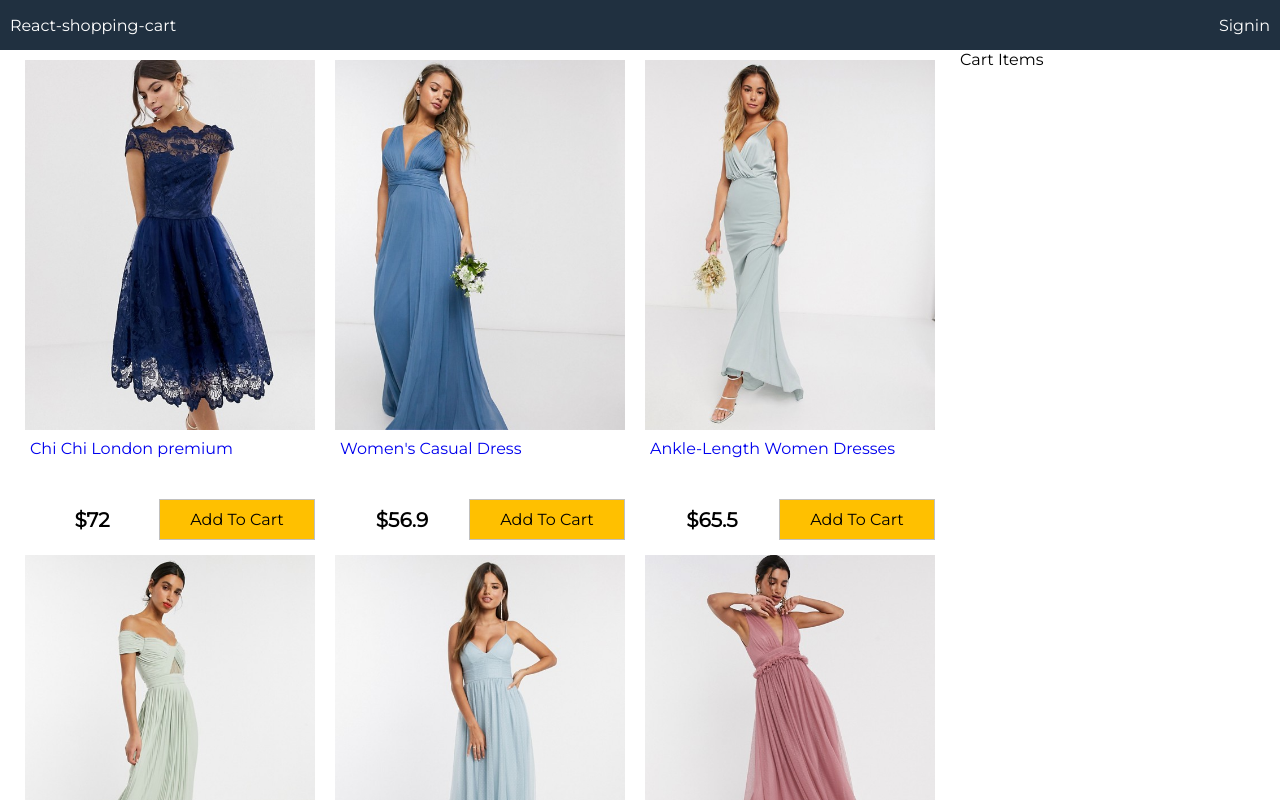
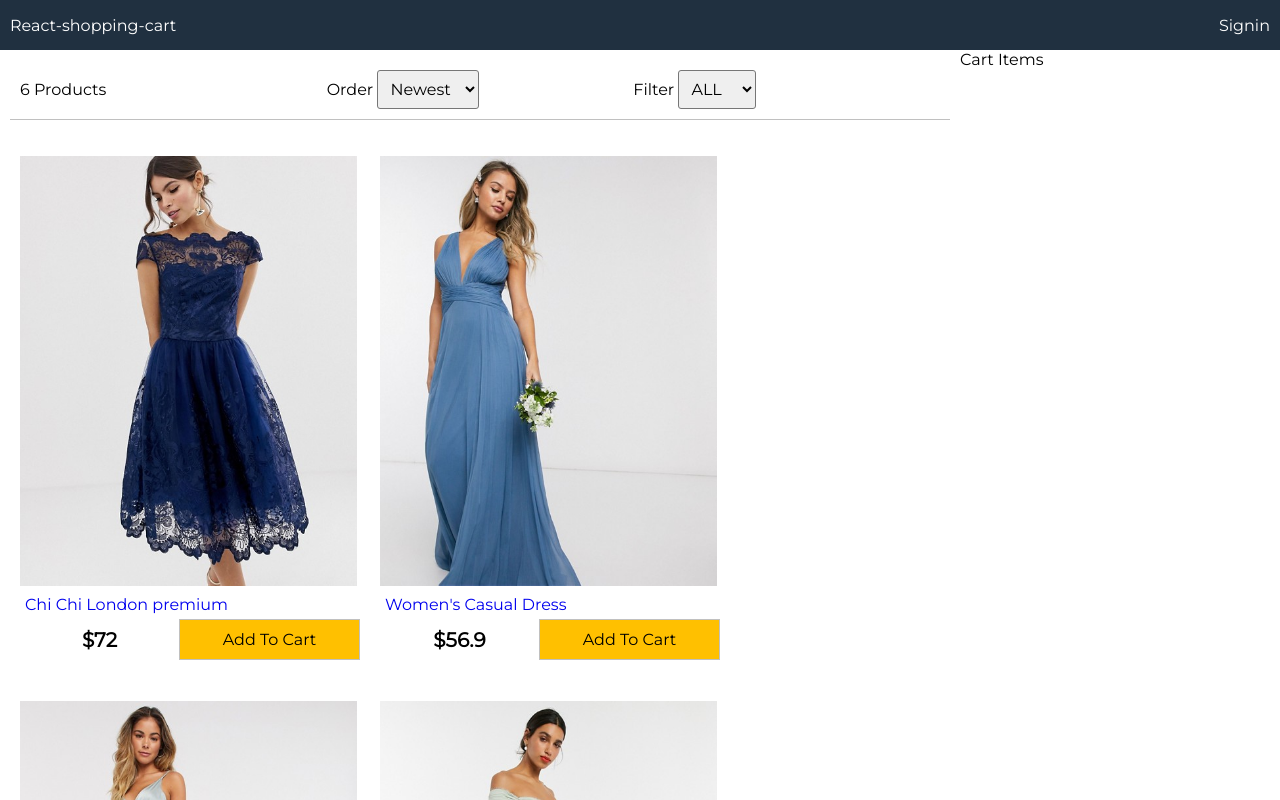
Before and after one commit to hungbaonguyendn/react-shopping-cart, a React (Create React App) app: page / in a window 1280 px wide. Shown: the top 800 px of the page. Built offline with nearby package versions, Linux system fonts and the light colour scheme.

Commit message:
filter-component

```diff
--- a/src/App.js
+++ b/src/App.js
@@ -1,6 +1,7 @@
 import React from 'react';
 import data from './data.json';
 import Products from './components/Products';
+import Filter from './components/Filter';
 //Feature 1
 class App extends React.Component {
   constructor(){
@@ -10,6 +11,34 @@ class App extends React.Component {
       size:"",
       sort:""
     };
+
+  }
+  filterProducts=(event)=>{
+    console.log(event.target.value);
+    if (event.target.value === "ALL"){
+      this.setState({size:event.target.value,products:data.products});
+    }else{
+      this.setState({
+        size:event.target.value,
+        products:data.products.filter(
+          (product)=>product.availableSizes.indexOf(event.target.value)>=0
+        ),
+     });
+    }
+  }
+  sortProducts=(event)=>{
+    console.log(event.target.value);
+    const sort=event.target.value;
+    this.setState((state)=>({
+        sort:sort,
+        products:this.state.products.slice().sort((a,b)=>(
+          sort ==="lowest"?
+          ((a.price>b.price)? 1:-1):
+          sort==="highest"?
+          ((a.price<b.price)? 1:-1):
+          a._id<b._id? 1:-1
+        )),
+    }));
   }
   render(){
         return (
@@ -25,6 +54,12 @@ class App extends React.Component {
             <main>
               <div className="content">
                  <div className="main">
+                   <Filter count={this.state.products.length}
+                    sort={this.state.sort}
+                    size={this.state.size}
+                    filterProducts={this.filterProducts}
+                    sortProducts={this.sortProducts}
+                   ></Filter>
                    <Products products={this.state.products}></Products>
                  </div>
                  <div className="sidebar">
--- /dev/null
+++ b/src/components/Filter.js
@@ -0,0 +1,31 @@
+import React, { Component } from 'react'
+
+export default class Filter extends Component {
+    render() {
+        return (
+            <div className="filter">
+                <div className="filter-result">
+                   {this.props.count} Products
+                </div>
+                <div className="filter-sort">
+                 Order{" "}<select value={this.props.sort} onChange={this.props.sortProducts}>
+                     <option value="">Newest</option>
+                     <option value="highest">Highest</option>
+                     <option value="lowest">Lowest</option>
+                     </select>
+                </div>
+                <div className="filter-size">
+                 Filter{" "}<select value={this.props.size} onChange={this.props.filterProducts}>
+                  <option vlaue="">ALL</option>
+                  <option vlaue="S">S</option>
+                  <option vlaue="M">M</option>
+                  <option vlaue="L">L</option>
+                  <option vlaue="XL">XL</option>
+                  <option vlaue="XXL">XXL</option>
+                  <option vlaue="XXXL">XXXL</option>
+                 </select>
+                </div>
+            </div>
+        )
+    }
+}
--- a/src/index.css
+++ b/src/index.css
@@ -10,6 +10,11 @@ body,#root{
 body,input,select,button,textarea, a{
   font-family: Montserrat,Arial, Helvetica, sans-serif;
   font-size: 1.6rem;
+
+}
+select{
+  padding: .5em;
+  border-radius: .3rem;
 
 }
 a{
@@ -65,15 +70,13 @@ footer{
 .products{
   display:flex;
   flex-wrap: wrap;
-  justify-content: center;
-  align-items: center;
-  padding:0;
-  margin:0;
+  padding:1rem;
+
   list-style-type: none;
 }
 .products li{
-  flex: 0 1 29rem;
-  height:47rem;
+  flex: 0 1 34rem;
+  height:52rem;
   padding:1rem;
  margin-bottom: .5rem;
 }
@@ -88,8 +91,8 @@ footer{
   margin:0;
 }
 .product img{
-  max-width: 37rem;
-  max-height: 37rem;
+  max-width: 41rem;
+  max-height: 43rem;
 }
 .product-price{
   display: flex;
@@ -121,3 +124,15 @@ footer{
 .button.primary{
   background-color: #ffc000;
 }
+/* Filter*/
+.filter{
+  display:flex;
+  justify-content: space-between;
+  align-items: center;
+  padding:1rem;
+  margin:1rem;
+ border-bottom: .1rem #c0c0c0 solid;
+}
+.filter div{
+  flex:1;
+}
```
